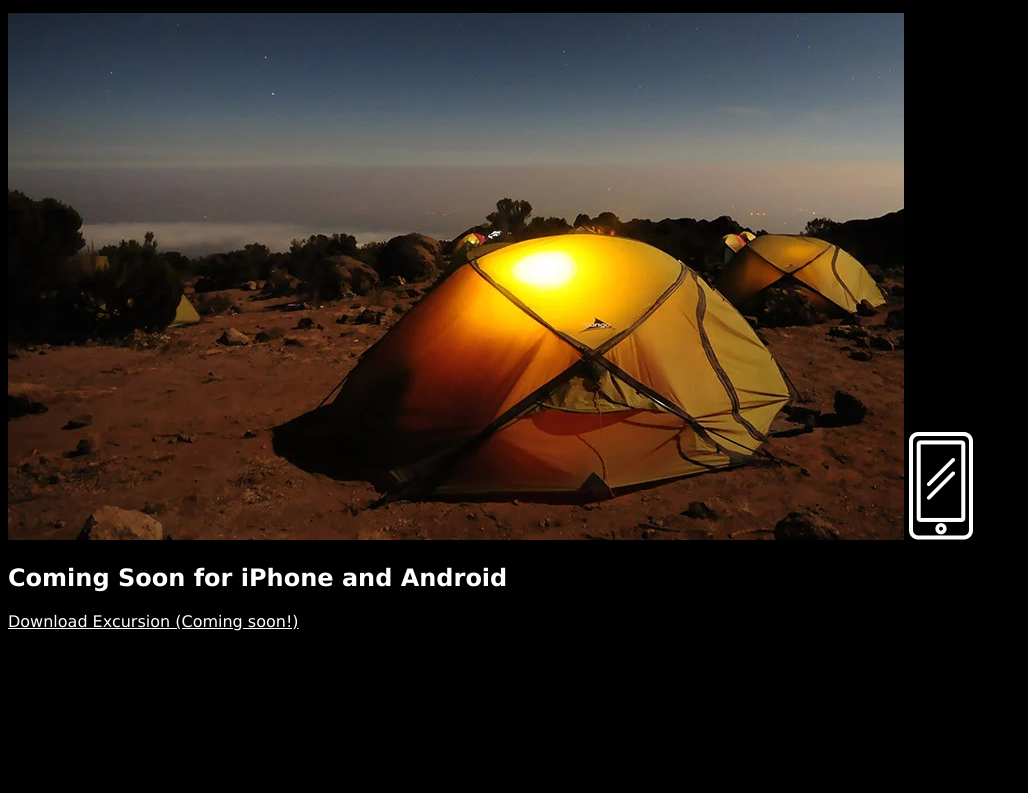
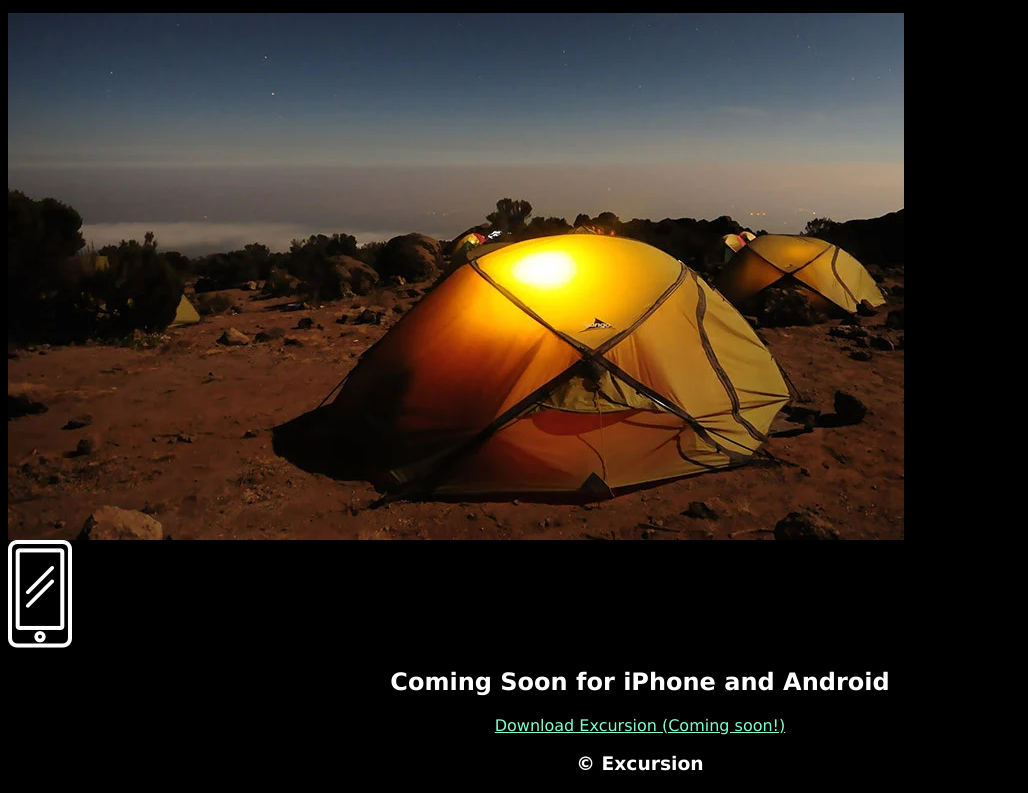
Before and after one commit to nprater86/Excursion2, a plain HTML site: page index.html in a window 1280 px wide. Shown: the part 340-1133 px from the top of the page, without its empty margins (0-1028 px from the left). Before the commit the page ends 979 px from the top, so only its background shows below. Drawn offline with Linux system fonts and the light colour scheme.

Commit message:
add copywrite and update anchor style

```diff
--- a/index.html
+++ b/index.html
@@ -13,4 +13,5 @@
 <img src="resources/Images/phone.webp" alt="phone icon" />
 <h2>Coming Soon for iPhone and Android</h2>
 <a href="./comingsoon.html" target="_blank">Download Excursion (Coming soon!)</a>
+<h3>© Excursion</h3>
 </body>
--- a/resources/style.css
+++ b/resources/style.css
@@ -3,12 +3,17 @@ html {
     color: white;
     font-family: Verdana, sans-serif;
     margin: auto;
+    text-align: center;
 }
 
 video {
     display: block;
 }
 
+img {
+    display: block;
+}
+
 a {
-    color: white;
+    color: aquamarine;
 }
```
